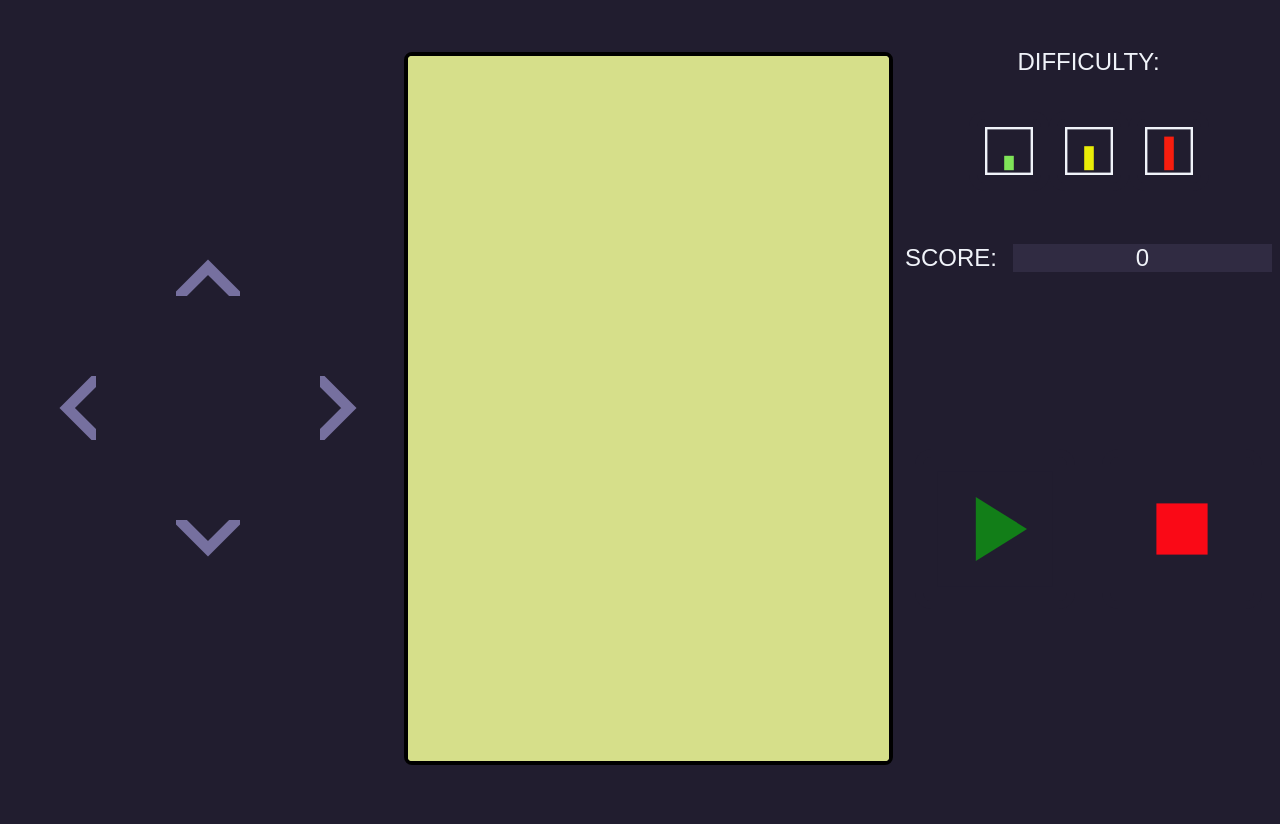
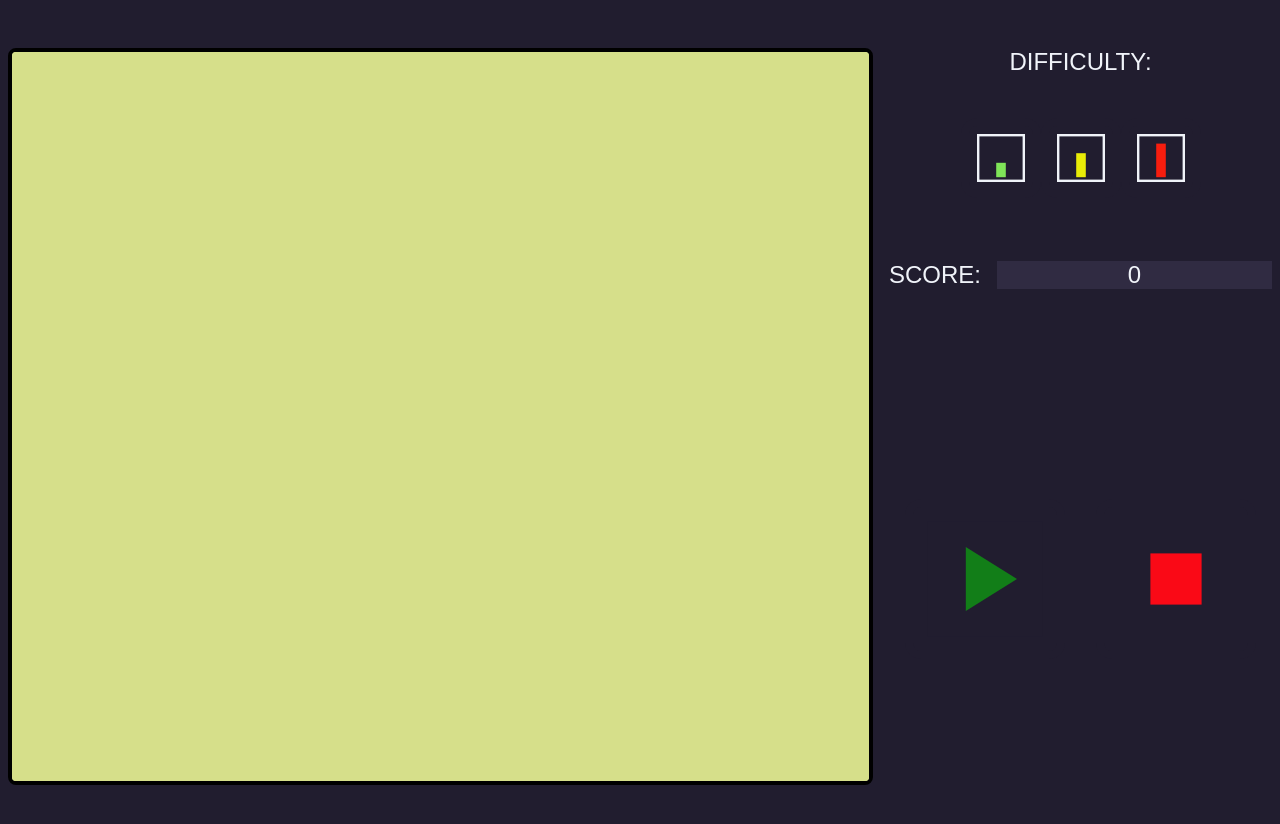
Before and after one commit to oxe-i/oxe-i.github.io, a plain HTML site: page game.html in a window 1280 px wide. Drawn offline with Linux system fonts and the light colour scheme.

Commit message:
directional buttons now only appear on smaller screens

```diff
--- a/game-script.js
+++ b/game-script.js
@@ -78,8 +78,16 @@ function getCommonDivisors(...nums) {
 
 // initialization helpers
 function getCanvasSize() {
-    const xOffset = 100 * vMin;
-    const yOffset = 10 * vMin
+    const minScreenSizeForDirButtons = document.documentElement.style.getPropertyValue("--min-screen-width-for-directional-buttons");
+    if (windowWidth <= minScreenSizeForDirButtons) {
+        const xOffset = 100 * vMin;
+        const yOffset = 5 * vMin
+        const usableWidth = windowWidth - xOffset;
+        const usableHeight = windowHeight - yOffset;
+        return [usableWidth - (usableWidth % 32) + border, usableHeight - (usableHeight % 32) + border];
+    }
+    const xOffset = 50 * vMin;
+    const yOffset = 5 * vMin
     const usableWidth = windowWidth - xOffset;
     const usableHeight = windowHeight - yOffset;
     return [usableWidth - (usableWidth % 32) + border, usableHeight - (usableHeight % 32) + border];
--- a/game-styles.css
+++ b/game-styles.css
@@ -2,11 +2,12 @@
     --canvas-width: 90vmin;
     --canvas-height: 90vmin;
     --before-canvas-width: 50vmin;
-    --after-canvas-width: 50vmin;
+    --after-canvas-width: 40vmin;
     --game-canvas-margin: 5vmin;
     --directional-button-size: 12vmin;
     --difficulty-button-size: 10vmin;
     --gameflow-button-size: 20vmin;
+    --min-screen-width-for-directional-buttons: 600px;
 }
 
 .button {
@@ -29,10 +30,16 @@
     font-family: "Ubuntu", sans-serif;
     width: 100vw;
     height: 100vh;
+    padding-top: 5vmin;
 }
 
 #directional-buttons {
-    flex-basis: var(--before-canvas-width);
+    display: none;
+}
+
+@media screen and (max-width: var(--min-screen-width-for-directional-buttons)) {
+    #directional-buttons {
+        min-width: var(--before-canvas-width);
         position: relative;
 
         #up, #down, #left, #right {
@@ -53,13 +60,12 @@
 
         #right { transform: translate(100%, -50%); }
     }
-
+}
 #game {
-    width: var(--canvas-width);
-    height: 100%;
     display: flex;
     justify-content: center;
-    align-items: center;
+    height: var(--canvas-height);
+    width: var(--canvas-width);
 }
 
 #game-canvas {
@@ -82,7 +88,6 @@
     display: flex;
     flex-direction: column;
     justify-content: center;
-    margin-top: 5vmin;
 }
 
 #game-stats h1 {
@@ -139,7 +144,6 @@
     display: grid;
     grid-template-rows: 1fr var(--gameflow-button-size) 1fr;
     grid-template-columns: 1fr var(--gameflow-button-size) 1fr var(--gameflow-button-size) 1fr;
-    margin-bottom: 5vmin;
 }
 
 #start-pause, #stop { grid-row: 2/3; }
```
Lines whose indentation alone changed are shown as unchanged.
